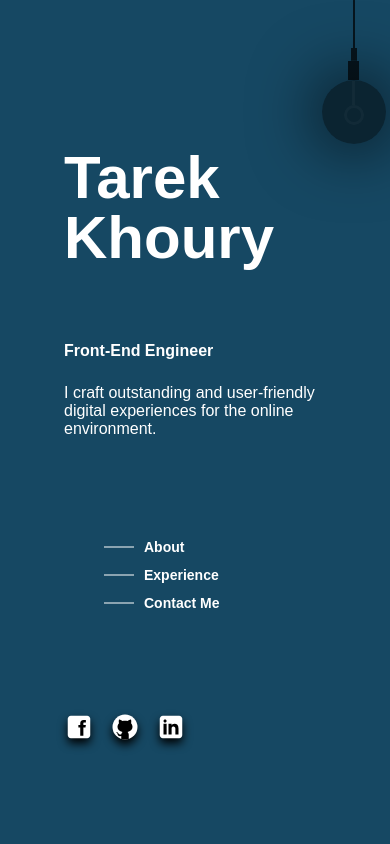
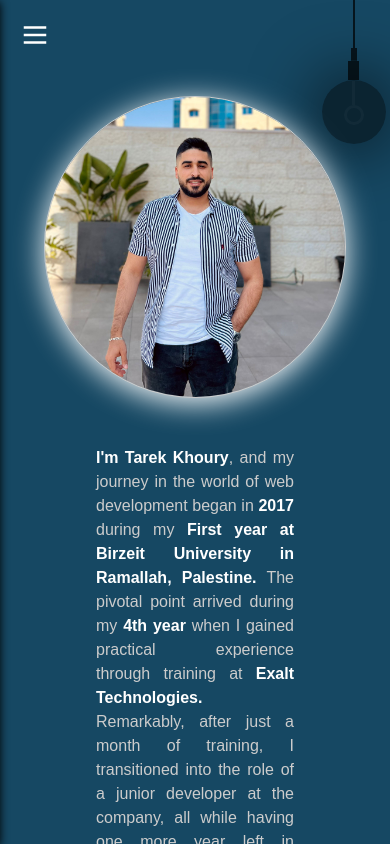
Before and after one commit to TarekKhoure/portfolio, a React (Vite) app: page / in a window 390 px wide. Built offline with nearby package versions, Linux system fonts and the light colour scheme.

Commit message:
make aside responsive

```diff
--- /dev/null
+++ b/public/assets/svgs/menu-icon.tsx
@@ -0,0 +1,38 @@
+interface MenuIconProps {
+  style?: object;
+  onClick?: React.MouseEventHandler<SVGSVGElement>;
+}
+
+const MenuIcon = ({ onClick, style }: MenuIconProps) => (
+  <svg
+    xmlns="http://www.w3.org/2000/svg"
+    viewBox="0,0,256,256"
+    width="30px"
+    height="30px"
+    id="menu-icon"
+    onClick={onClick}
+    style={{ ...style }}
+  >
+    <g
+      fill="#164863"
+      fillRule="nonzero"
+      stroke="none"
+      strokeWidth="1"
+      strokeLinecap="butt"
+      strokeLinejoin="miter"
+      strokeMiterlimit="10"
+      strokeDasharray=""
+      strokeDashoffset="0"
+      fontFamily="none"
+      fontWeight="none"
+      fontSize="none"
+      textAnchor="none"
+    >
+      <g transform="scale(5.33333,5.33333)">
+        <path d="M6,22h36v4h-36zM6,10h36v4h-36zM6,34h36v4h-36z"></path>
+      </g>
+    </g>
+  </svg>
+);
+
+export default MenuIcon;
--- a/src/App.tsx
+++ b/src/App.tsx
@@ -1,11 +1,18 @@
-// import Content from "./components/Content";
+import { useState } from "react";
+import Content from "./components/Content";
 import Sidebar from "./components/Sidebar";
+import MenuIcon from "../public/assets/svgs/menu-icon";
 
 function App() {
+  const [sideBarShown, setSideBarShown] = useState<boolean>(false);
+
+  const handleClick = () => setSideBarShown((prevState) => !prevState);
+
   return (
-    <div className="app">
+    <div className={`app ${sideBarShown ? "shown" : ""}`}>
+      <MenuIcon onClick={handleClick} />
       <Sidebar />
-      {/* <Content /> */}
+      <Content />
     </div>
   );
 }
--- a/src/components/Content/Content.tsx
+++ b/src/components/Content/Content.tsx
@@ -1,10 +1,12 @@
 import AboutSection from "../../sections/about";
 import ContactSection from "../../sections/contact";
 import ExperienceSection from "../../sections/experience";
+import ThemeToggle from "../ThemeToggle";
 
 const Content = () => {
   return (
     <div className="content">
+      <ThemeToggle />
       <AboutSection />
       <ExperienceSection />
       <ContactSection />
--- a/src/styles/components/_app.scss
+++ b/src/styles/components/_app.scss
@@ -1,4 +1,41 @@
 .app {
   display: flex;
   height: 100%;
+  position: relative;
+
+  #menu-icon {
+    position: absolute;
+    top: 20px;
+    left: 20px;
+    transition: transform 0.3s ease-in-out;
+    display: none;
+    cursor: pointer;
+    z-index: 2000;
+
+    g {
+      fill: $primary;
+    }
+  }
+
+  @media screen and (max-width: 800px) {
+    #menu-icon {
+      display: block;
+    }
+  }
+
+  &.shown {
+    #menu-icon {
+      transform: translateX(320px);
+    }
+  }
 }
+
+.dark {
+  .app {
+    #menu-icon {
+      g {
+        fill: #ffffff;
+      }
+    }
+  }
+}
--- a/src/styles/components/_content.scss
+++ b/src/styles/components/_content.scss
@@ -6,4 +6,14 @@
   overflow-y: auto;
   position: relative;
   scroll-behavior: smooth;
+
+  .lamp {
+    display: none;
+  }
+
+  @media screen and (max-width: 800px) {
+    .lamp {
+      display: block;
+    }
+  }
 }
--- a/src/styles/components/_sidebar.scss
+++ b/src/styles/components/_sidebar.scss
@@ -6,4 +6,35 @@ aside {
   padding: 4rem;
   position: relative;
   gap: 2rem;
+
+  @media screen and (max-width: 800px) {
+    position: absolute;
+    height: 100%;
+    padding: 0 2rem;
+    justify-content: center;
+    gap: 4rem;
+    z-index: 100;
+    background-color: #ffffff;
+    filter: drop-shadow(0px 2px 5px #000);
+    transition: transform 0.3s ease-in-out;
+    transform: translateX(-100%);
+
+    .lamp {
+      display: none;
+    }
+  }
 }
+
+.dark {
+  @media screen and (max-width: 800px) {
+    aside {
+      background-color: $primary;
+    }
+  }
+}
+
+.shown {
+  aside {
+    transform: translateX(0);
+  }
+}
```
